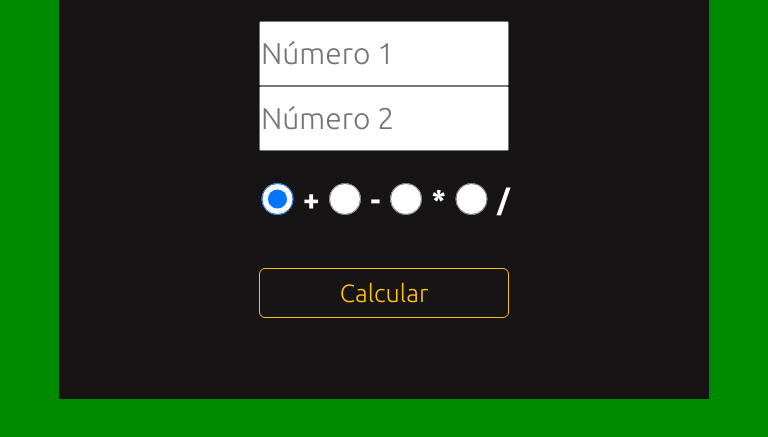
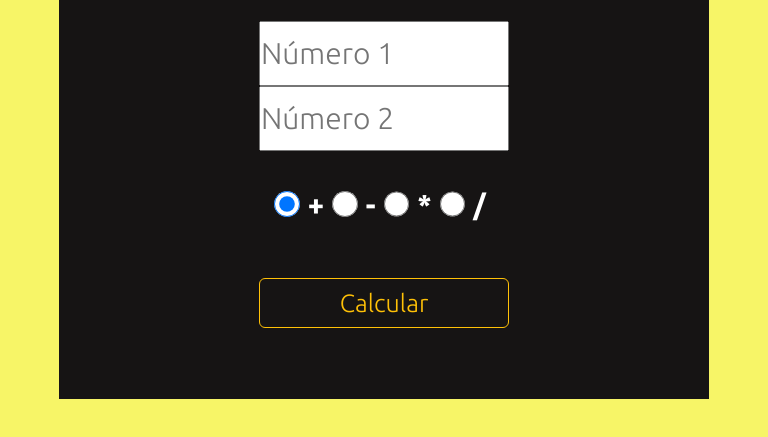
Before and after one commit to joaosavioli06/simple_calculator, a plain HTML site: page index.html in a window 768 px wide. Shown: the part 251-688 px from the top of the page. Drawn offline with nearby package versions, Linux system fonts and the light colour scheme.

Commit message:
Adding some properties on tablet screens

```diff
--- a/style/art.css
+++ b/style/art.css
@@ -43,13 +43,13 @@ input[type="text"] {
 }
 
 input[type="radio"] {
-    width: 2.8rem;
-    height: 2rem;
+    width: 2.7rem;
+    height: 1.9rem;
 }
 
 b {
     font-size: 1.8rem;
-    padding: 0.2rem;
+    padding: 0.1rem;
 }
 
 #quad h3 {
@@ -101,8 +101,13 @@ b {
     }
 
     input[type="radio"] {
-        width: 1.7rem;
+        width: 1.6rem;
         height: 2rem;
+    }
+
+    b {
+        font-size: 1.8rem;
+        padding: 0.5rem;
     }
 }
 
@@ -111,7 +116,15 @@ b {
         height: 65px;
     }
 
-    body {
-        background-color: rgb(0, 138, 0);
+    input[type="radio"] {
+        width: 1.6rem;
+        height: 2rem;
     }
+
+    b {
+        font-size: 1.8rem;
+        padding: 0.5rem;
+    }
+
+
 }
```
